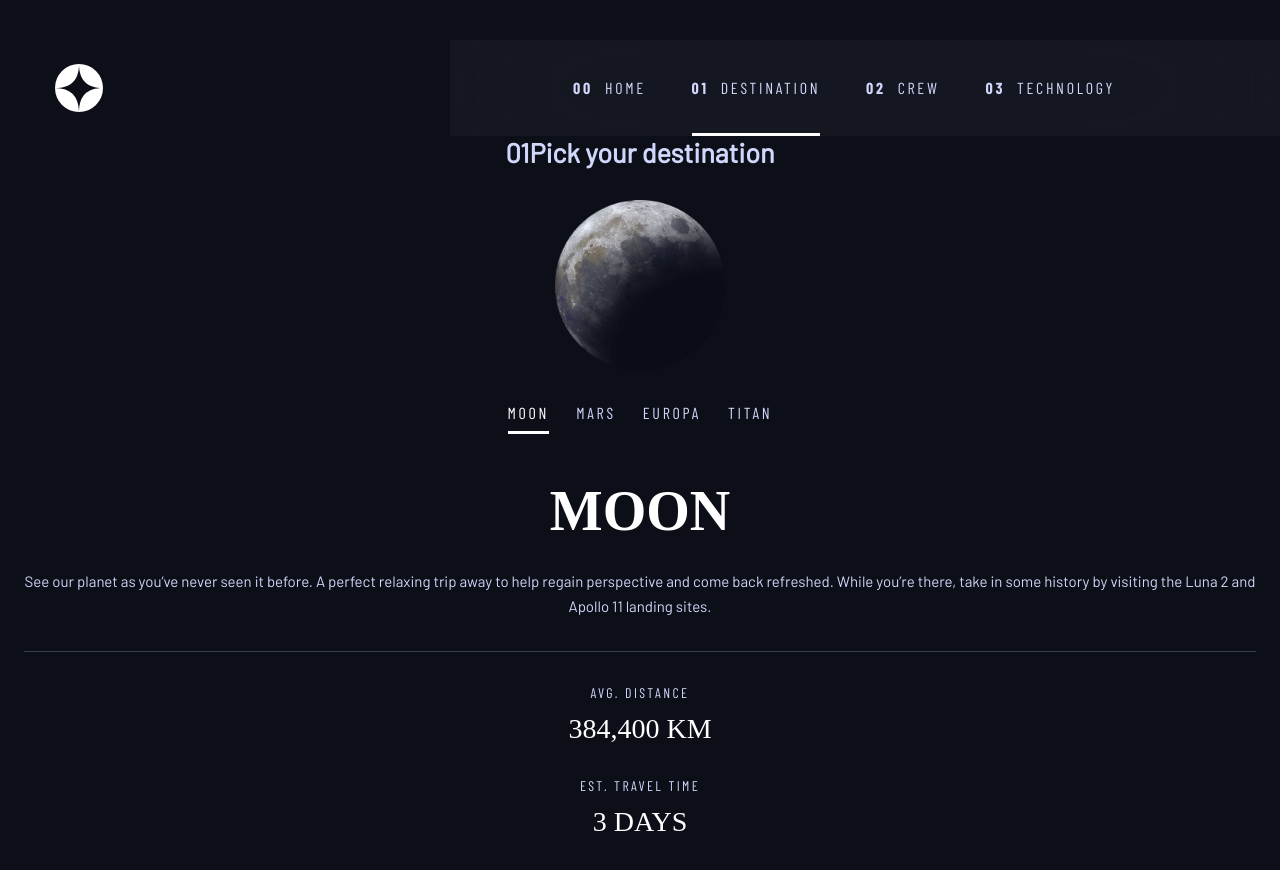
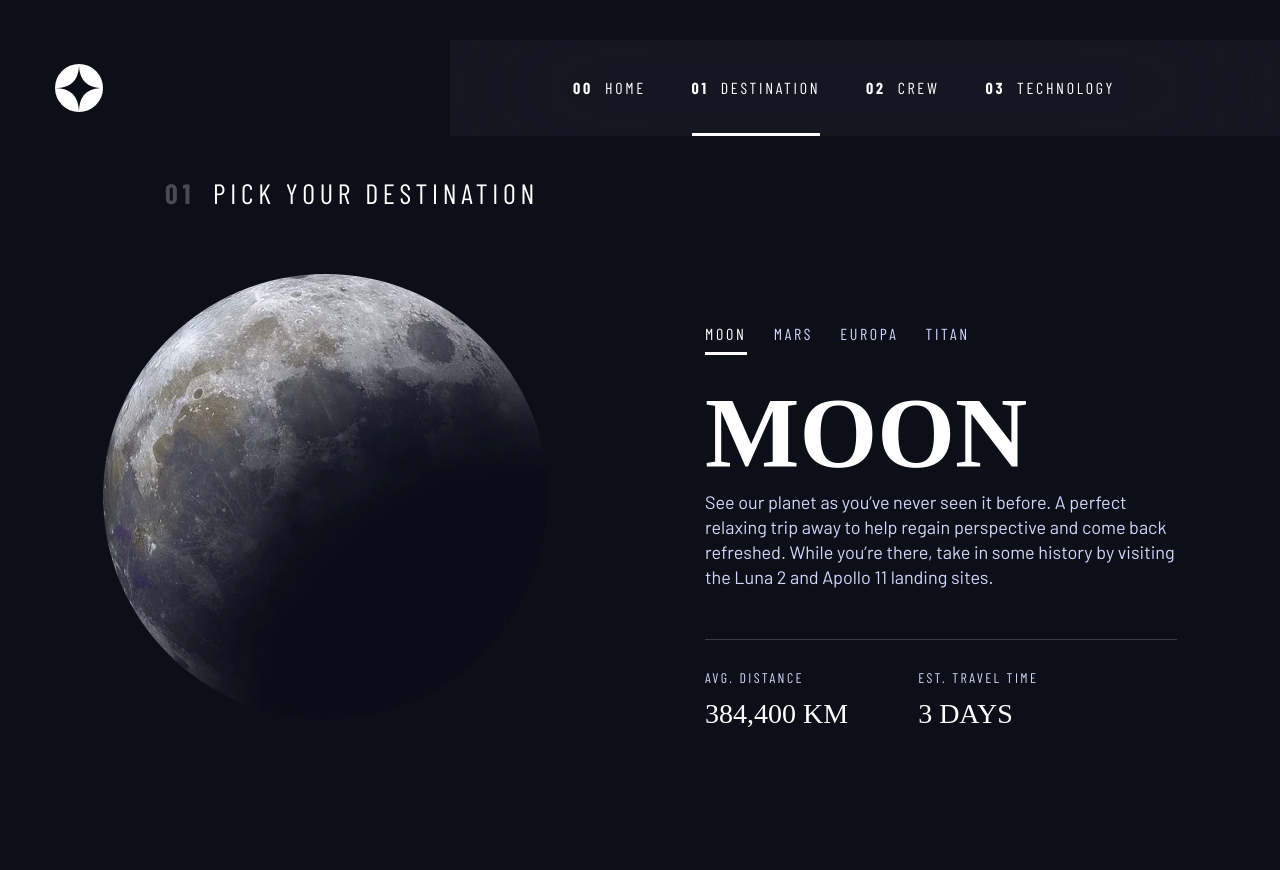
Before and after one commit to cellbesmanos/fm-space-tourism--vue, a Vue app: page /destination in a window 1280 px wide. Shown: the top 870 px of the page. After the commit the page ends 841 px from the top, so only its background shows below. Built offline with nearby package versions, Linux system fonts and the light colour scheme; a web font is replaced by a local one.

Commit message:
Feat: Style DestinationShow view
- Add design for different breakpoints

```diff
--- a/src/assets/main.css
+++ b/src/assets/main.css
@@ -114,6 +114,7 @@ img {
 }
 
 .underlined-control-list {
+  color: var(--clr-white);
   font-family: var(--fm-sans-condensed);
   font-size: 1.6rem;
   line-height: 19px;
--- a/src/components/Destination.vue
+++ b/src/components/Destination.vue
@@ -86,6 +86,32 @@ function toggleActiveDestination(name) {
   max-width: 17rem;
 }
 
+@media screen and (min-width: 40em) {
+  .destination {
+    padding-block-end: 6.2rem;
+
+    line-height: 25px;
+  }
+
+  .destination__img {
+    margin-block-end: 5.3rem;
+    max-width: 30rem;
+  }
+}
+
+@media screen and (min-width: 75em) {
+  .destination {
+    gap: 15.7rem;
+    flex-direction: row;
+    text-align: left;
+  }
+
+  .destination__img {
+    margin-block-end: unset;
+    max-width: 44.5rem;
+  }
+}
+
 .destination__img > img {
   object-fit: contain;
 }
@@ -102,6 +128,13 @@ function toggleActiveDestination(name) {
   justify-content: space-between;
   gap: 2.7rem;
   margin-block-end: 2rem;
+  color: var(--clr-primary);
+}
+
+@media screen and (min-width: 75em) {
+  .destination__controls {
+    align-self: flex-start;
+  }
 }
 
 .destination__control-btn {
@@ -148,6 +181,10 @@ function toggleActiveDestination(name) {
   opacity: 1;
 }
 
+.destination__content {
+  max-width: 57.3rem;
+}
+
 .destination__description {
   padding-block-end: 3.2rem;
   border-bottom: 1px solid hsl(231, 15%, 26%);
@@ -174,4 +211,46 @@ function toggleActiveDestination(name) {
   display: block;
   margin-block-end: 1.2rem;
 }
+
+@media screen and (min-width: 40em) {
+  .destination__description {
+    padding-block-end: 4.9rem;
+  }
+
+  .destination__description h2 {
+    font-size: 8rem;
+  }
+
+  .destination__description p {
+    font-size: 1.6rem;
+  }
+
+  .destination__more-info {
+    gap: 10rem;
+    align-items: center;
+    justify-content: center;
+    flex-direction: row;
+    margin-block-start: 2.9rem;
+  }
+}
+
+@media screen and (min-width: 75em) {
+  .destination__content {
+    max-width: 47.2rem;
+  }
+
+  .destination__description h2 {
+    font-size: 10rem;
+  }
+
+  .destination__description p {
+    font-size: 1.8rem;
+  }
+
+  .destination__more-info {
+    gap: 7rem;
+    justify-content: flex-start;
+    margin-block-start: 2.9rem;
+  }
+}
 </style>
--- a/src/components/TheNagivation.vue
+++ b/src/components/TheNagivation.vue
@@ -103,6 +103,7 @@ function handleOpenModal() {
 @media screen and (min-width: 40.625em) {
   .navbar {
     --margin-top: 0;
+    --margin-bottom: 4rem;
     --padding-left: 3.9rem;
     --font-size: 1.4rem;
     --letter-spacing: 2.7px;
@@ -115,6 +116,7 @@ function handleOpenModal() {
     letter-spacing: var(--letter-spacing);
 
     margin-block-start: var(--margin-top);
+    margin-block-end: var(--margin-bottom);
     padding: 0;
     padding-inline-start: var(--padding-left);
   }
--- a/src/views/DestinationShow.vue
+++ b/src/views/DestinationShow.vue
@@ -1,6 +1,8 @@
 <template>
   <article class="destination-show">
-    <h1><span aria-hidden="true">01</span>Pick your destination</h1>
+    <h1 class="heading--5">
+      <span aria-hidden="true">01</span>Pick your destination
+    </h1>
 
     <Destination />
   </article>
@@ -13,10 +15,52 @@ import Destination from "@/components/Destination.vue";
 <style>
 .destination-show {
   --margin-bottom: 3.2rem;
+  --font-size: 1.6rem;
 }
 
 .destination-show h1 {
   margin-block-end: var(--margin-bottom);
   text-align: center;
+
+  letter-spacing: 4.725px;
+  color: var(--clr-white);
+  text-transform: uppercase;
+  font-size: var(--font-size);
+  font-weight: 400;
+}
+
+.destination-show h1 span {
+  display: inline-block;
+  margin-inline-end: 1.8rem;
+  font-weight: 700;
+  opacity: 0.25;
+}
+
+@media screen and (min-width: 40em) {
+  .destination-show {
+    --margin-bottom: 6rem;
+    --font-size: 2rem;
+  }
+
+  .destination-show h1 {
+    text-align: left;
+    padding-inline-start: 3.9rem;
+  }
+}
+
+@media screen and (min-width: 75em) {
+  .destination-show {
+    --margin-bottom: 6.4rem;
+  }
+
+  .destination-show h1 {
+    padding-inline-start: 16.5rem;
+    font-size: 2.8rem;
+  }
+
+  .destination__img {
+    margin-block-end: 5.3rem;
+    max-width: 44.5rem;
+  }
 }
 </style>
```
